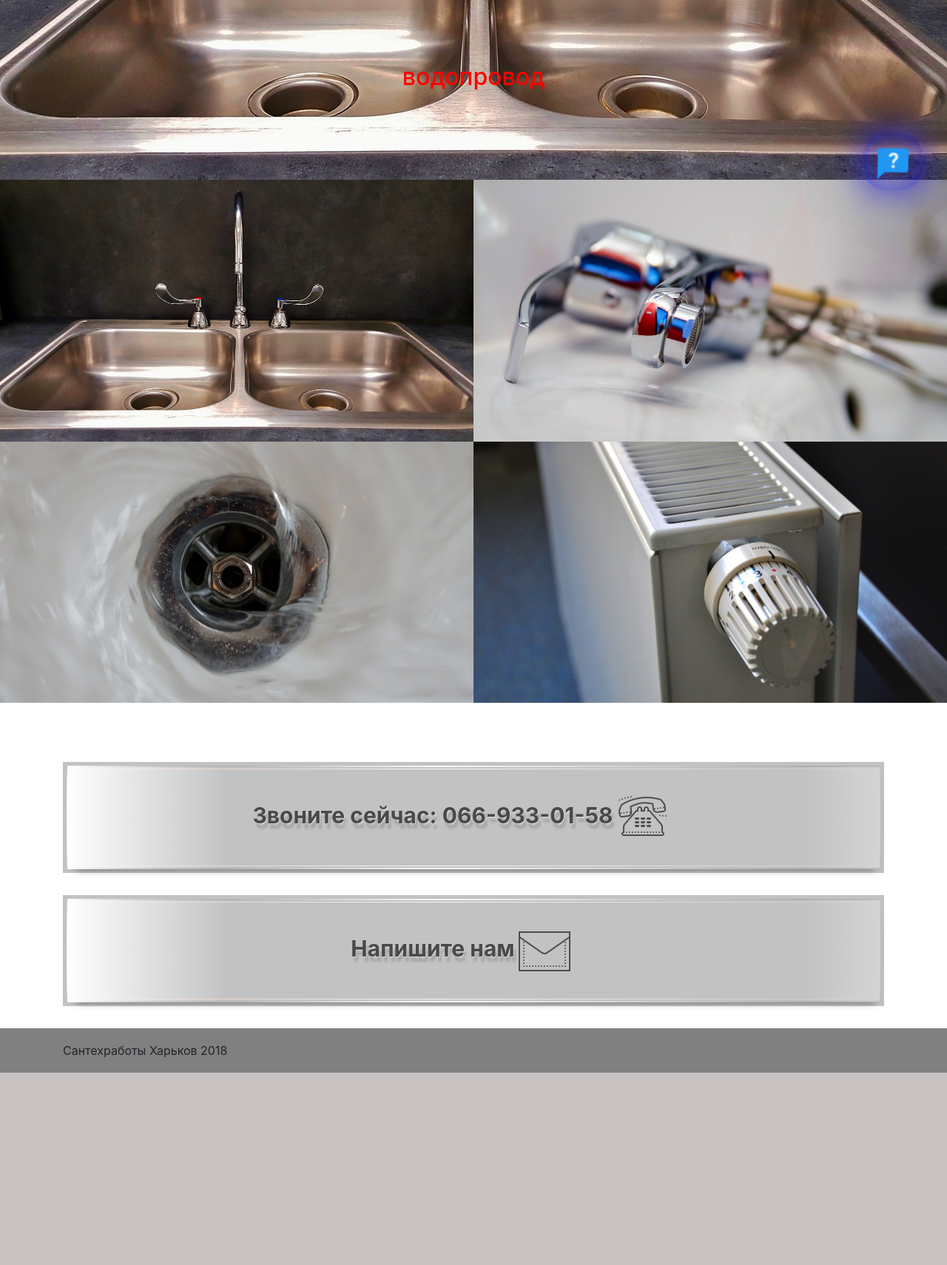
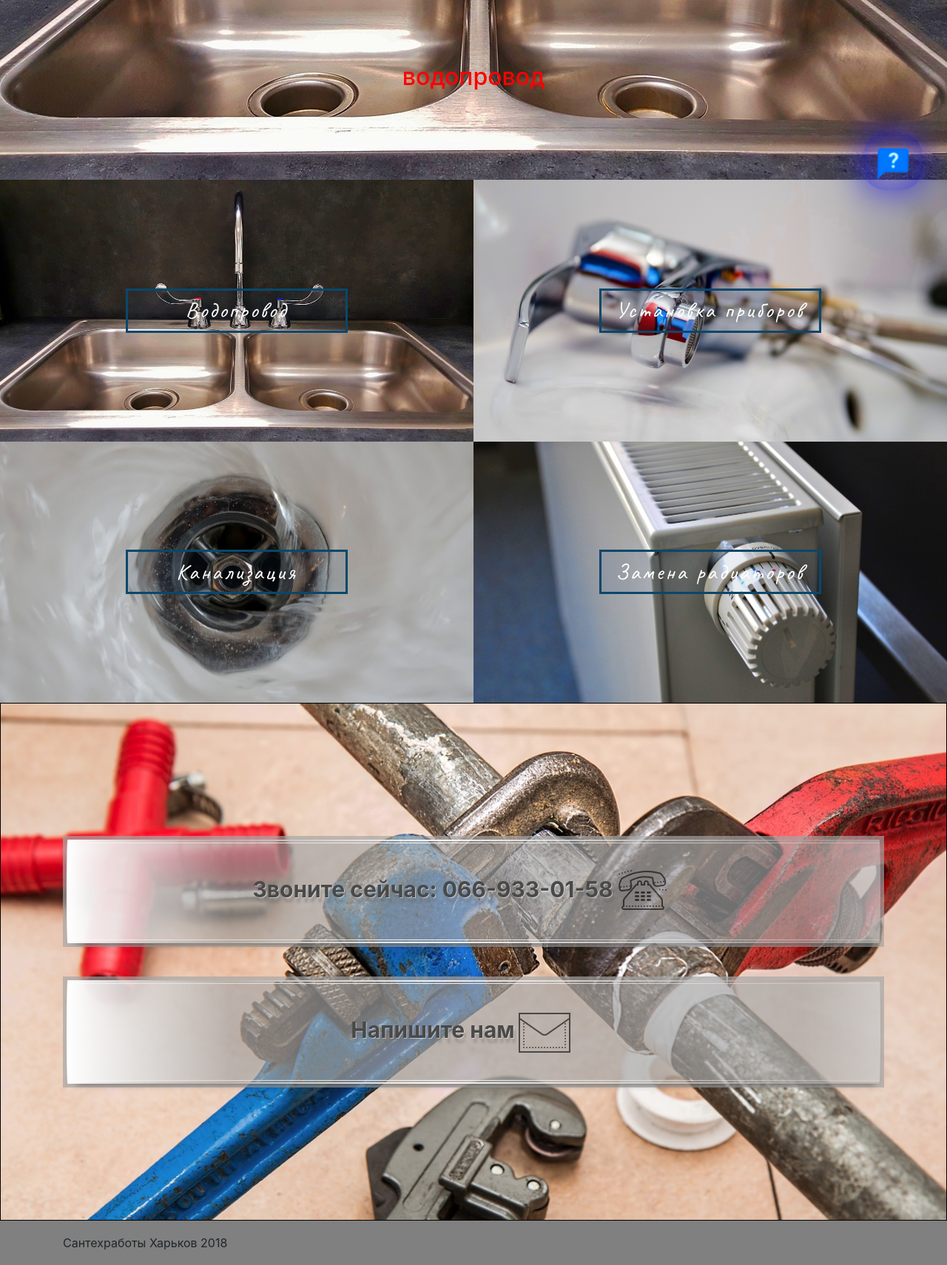
Before and after one commit to andrjuxa201185/advertising, a Flask app: page / in a window 1280 px wide. Shown: the part 514-2224 px from the top of the page at 74% size. Before the commit the page ends 1964 px from the top, so only its background shows below. Run offline with Flask 2, Linux system fonts and the light colour scheme; some libraries are stand-ins or nearby versions.

Commit message:
end doing slow-scroll

```diff
--- a/static/js.js
+++ b/static/js.js
@@ -2,11 +2,33 @@ $(document).ready(function() {
     lessNavbar();
     window.addEventListener('scroll', lessNavbar);
     window.addEventListener('resize', lessNavbar);
-    // let img1 = document.getElementById('img1');
-    // window.addEventListener('scroll', function(){
-    //     let sy = (window.pageYOffset - 800)/2;
-    //     img1.style.top = sy + 'px';
-    // });
+
+
+    let img = document.getElementsByClassName('image-scroll');
+    window.addEventListener('scroll', function(){
+        let k = 0;
+        let speed = 3;
+        let o = window.innerWidth / window.innerHeight;
+
+        if(o > 1.70 && window.innerWidth >= 1280){
+            if ( window.innerHeight >= 750 && window.innerWidth > 1400){
+                k = 120;
+                speed = 3;
+            }else if (window.innerHeight < 750 || window.innerWidth < 1400){
+                k = 100;
+                speed = 5;
+            };
+            let sy = (window.pageYOffset - window.innerHeight - k)/speed;
+            let sy2 = (window.pageYOffset - window.innerHeight - (window.innerHeight / 2) - k)/speed;
+            img[0].style.top = sy + 'px';
+            img[1].style.top = sy + 'px';
+            img[2].style.top = sy2 + 'px';
+            img[3].style.top = sy2 + 'px';
+        }
+    });
+
+
+
 
     let ask =  document.getElementById('center');
     ask.addEventListener('click', function(){
--- a/static/media.css
+++ b/static/media.css
@@ -7,6 +7,15 @@
     }
     .wrapper-price table{
         margin-bottom: 60px;
+    }
+    .wrapper-block-rubric>div{
+        height: auto;
+    }
+    .wrapper-block-rubric img{
+        width: 100%;
+        position: relative;
+        left: 0%;
+        top: 0%;
     }
 
 }
@@ -24,6 +33,7 @@
         margin-top: 20px;
         transition: all 1s;
     }
+
     .carousel-caption h2{
         margin-bottom: 40px;
     }
@@ -65,6 +75,7 @@
     a.button9 {
         font-size: 24px;
     }
+
 }
 
 
@@ -205,8 +216,6 @@
     .wrapper-call-me{
         margin: 10px 0;
         padding: 3px 0;
-        /* box-shadow: 0 0 20px 5px rgb(0, 38, 255);
-        background: rgba(255, 0, 0, 0.829); */
         transition: none;
     }
     .wrapper-call-me span{
--- a/static/style.css
+++ b/static/style.css
@@ -46,20 +46,27 @@ nav{
 
 /* block 4 rubric */
 .wrapper-block-rubric{
-    margin: 0px 0px 80px;
+    margin: 0px 0px;
     width: 100%;
     position: relative;
+    z-index: 2;
 }
-.wrapper-block-rubric div{
+.wrapper-block-rubric>div{
     margin: 0;
     padding: 0%;
     overflow: hidden;
+    position: relative;
+    width: 100%;
+    height: 380px;
+
 }
 .wrapper-block-rubric img{
-    width: 100%;
-    transition: all 1s;
+    width: 130%;
+    position: relative;
+    left: -15%;
+    top: -15%;
 }
-.wrapper-red-rgba{
+/* .wrapper-red-rgba{
     position: absolute;
     top: 0%;
     left: 0;
@@ -67,8 +74,8 @@ nav{
     height: 100%;
     background: rgba(255, 0, 0, 0.15);
     display: none;
-}
-.wrapper-red-rgba a{
+} */
+/* .wrapper-red-rgba a{
     text-decoration: none;
     font-size: 82px;
     font-family: 'Caveat', cursive;
@@ -81,13 +88,30 @@ nav{
     justify-content: center;
     align-items: center;
     text-align: center;
+} */
+/* .wrapper-block-rubric div:hover .wrapper-red-rgba{
+    display: block;
+} */
+.button-on-scroll{
+    position: absolute;
+    left: 50%;
+    top: 50%;
+    margin-left: -150px;
+    margin-top: -30px;
+    border: solid 3px rgb(10, 71, 107);
+    width: 300px;
+    height: 60px;
+    z-index: 9995;
+    color: white;
+    font-size: 30px;
+    transition: all 0.1s ease-in;
+    letter-spacing: 3px;
+    font-family: 'Caveat', cursive;
+    background: rgba(39, 82, 131, 0.103);
+    cursor: pointer;
 }
-.wrapper-block-rubric div:hover .wrapper-red-rgba{
-    display: block;
-}
-.wrapper-block-rubric div:hover img{
-    transform: scale(1.05);
-    transition: all 1s;
+.button-on-scroll:hover{
+    background: rgba(39, 82, 131, 0.877);
 }
 
 
@@ -128,12 +152,21 @@ td h3{
 
 
 /* call-me-bottom */
+.section-call-me{
+    border: solid 1px black;
+    height: 700px;
+    background: url(../static/img/plumbing-840835_1280.jpg);
+    background-repeat: no-repeat;
+    background-size: cover;
+    display: flex;
+    justify-content: center;
+    align-items: center;
+}
 .wrapper-call-me{
     background: rgba(165, 165, 165, 0.678);
     text-align: center;
-    margin: 30px 0;
+    margin: 40px 0;
     padding: 5px;
-    /* transition: all 1s; */
 }
 .wrapper-call-me a{
     display: block;
@@ -148,8 +181,6 @@ td h3{
 }
 .wrapper-call-me:hover{
     box-shadow: 0 0 20px 5px rgb(41, 41, 41);
-    /* background: rgba(255, 0, 0, 0.829); */
-    /* transition: all 1s; */
 }
 
 
@@ -229,6 +260,7 @@ footer p{
     margin: 0;
     padding: 0;
     border: none;
+    z-index: 9999;
 }
 .close-window-message{
     position: absolute;
@@ -289,7 +321,7 @@ footer p{
     left: 0%;
     width: 100%;
     height: 100%;
-    z-index: 9990;
+    z-index: 9999;
 }
 #center:hover img:first-child{
     display: none;
@@ -359,7 +391,6 @@ footer p{
 }
 #formMessage{
     padding: 5px;
-
 }
 .form-div{
     width: 100%;
--- a/templates/index.html
+++ b/templates/index.html
@@ -78,35 +78,40 @@
 
 
   <div class="row wrapper-block-rubric">
-    <div class="col-md-6"><img src="../static/img/basin-1502544_1280.jpg" alt="водопровод"><div class="wrapper-red-rgba"><a href="/price">водопровод</a></div></div>
-    <div class="col-md-6"><img src="../static/img/plumber-2788329_1280.jpg" alt="cмеситель"><div class="wrapper-red-rgba"><a href="/price#fixing">установка приборов</a></div></div>
-    <div class="col-md-6"><img src="../static/img/drain-2454608_1280_cr.jpg" alt="канализация"><div class="wrapper-red-rgba"><a href="/price#canalization">канализация</a></div></div>
 
     <div class="col-md-6">
-      <img id="img4" src="../static/img/radiator-250558_1280 (1).jpg" alt="радиатор">
-      <div class="wrapper-red-rgba">
-        <a href="/price#radiator">замена радиаторов</a>
+      <img class="image-scroll" src="../static/img/basin-1502544_1280.jpg" alt="водопровод">
+      <button class="button-on-scroll">Водопровод</button>
     </div>
+
+
+    <div class="col-md-6">
+      <img class="image-scroll" src="../static/img/plumber-2788329_1280.jpg" alt="cмеситель">
+      <button class="button-on-scroll">Установка приборов</button>
+    </div>
+
+    <div class="col-md-6">
+      <img class="image-scroll" src="../static/img/drain-2454608_1280_cr.jpg" alt="канализация">
+      <button class="button-on-scroll">Канализация</button>
+    </div>
+
+    <div class="col-md-6">
+      <img class="image-scroll" src="../static/img/radiator-250558_1280 (1).jpg" alt="радиатор">
+      <button class="button-on-scroll">Замена радиаторов</button>
     </div>
 
   </div>
 
-
+<section class="section-call-me">
   <div class="container">
     <div class="wrapper-call-me">
-    <!-- <a href="/contact">
-      <span>Звоните сейчас: 066-933-01-58</span><span><img src="../static/img/icons8-звонящий-телефон-80.png" alt=""></span>
-    </a> -->
       <a href="/contact" class="button9">Звоните сейчас: 066-933-01-58<span><img src="../static/img/icons8-звонящий-телефон-80.png" alt=""></span></a>
     </div>
     <div class="wrapper-call-me">
-    <!-- <a href="/contact">
-      <span>Напишите нам</span><span><img src="../static/img/icons8-сообщение-80.png" alt=""></span>
-    </a> -->
       <a href="/contact" class="button9">Напишите нам</span><span><img src="../static/img/icons8-сообщение-80.png" alt=""></span></a>
     </div>
   </div>
-
+</section>
 
 <div id="chat">
   <div id="center" title="задать вопрос"><img src="../static/img/icons8-задать-вопрос-48.png" alt=""><img src="../static/img/icons8-задать-вопрос-482.png" alt=""></div>
```
Also changed, not shown: static/foto/130013578_x_bd73f27f_1.jpg (deleted). Lines whose indentation alone changed are shown as unchanged.
